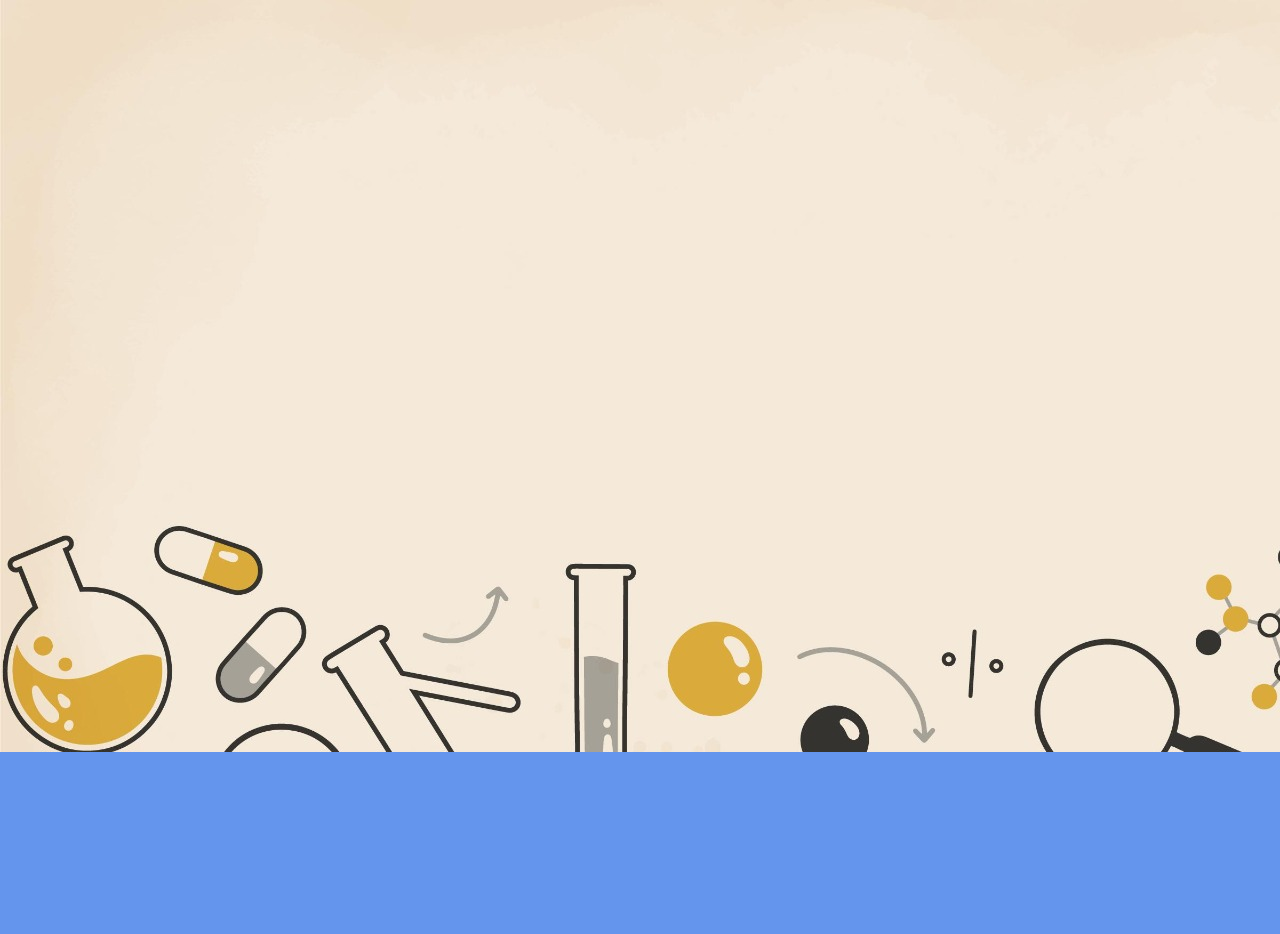
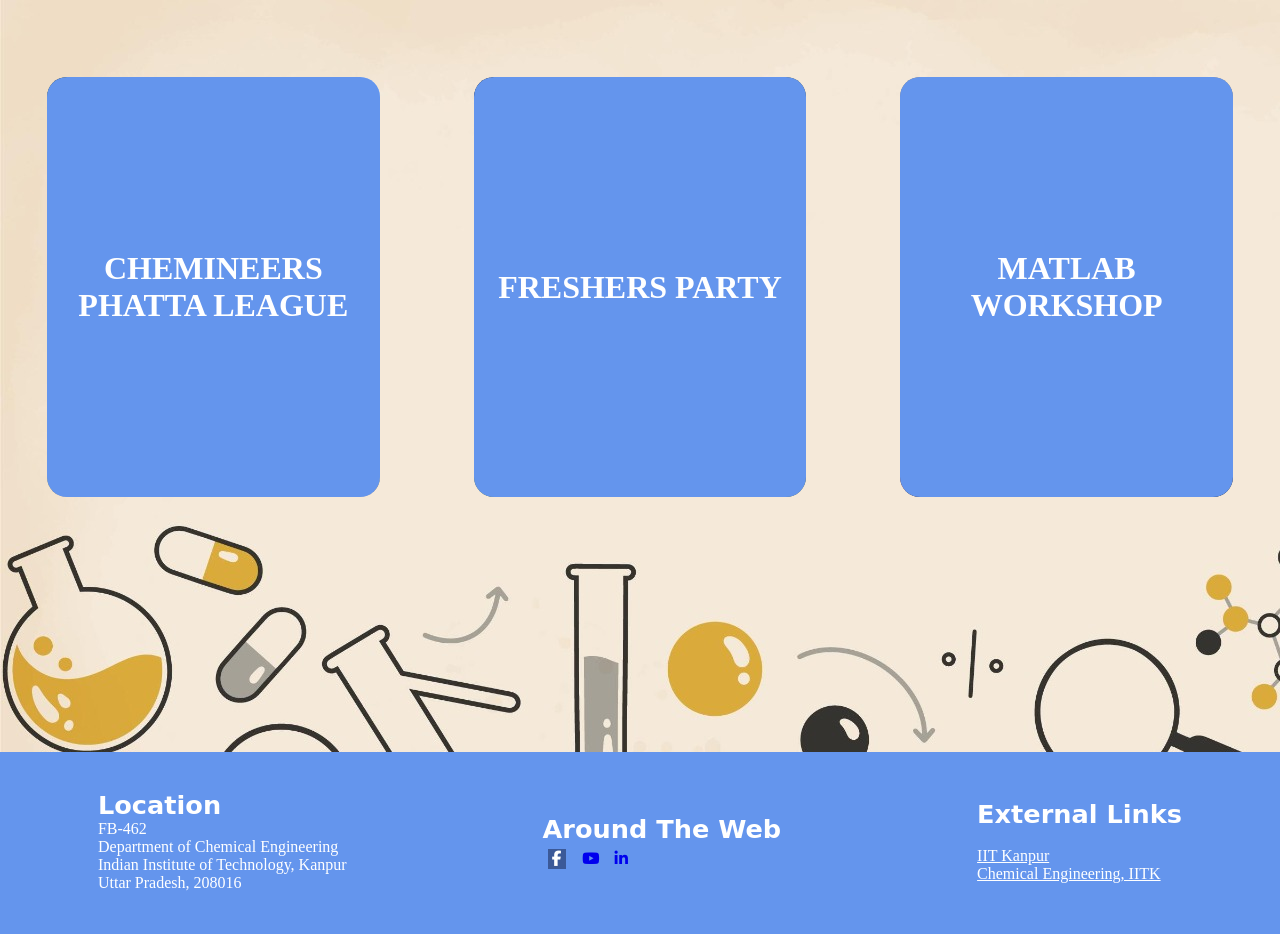
Before and after one commit to madhavlata/ChemineersWebsiteNew, a plain HTML site: page index.html in a window 1280 px wide. Shown: the part 4112-5046 px from the top of the page. Drawn offline with nearby package versions, Linux system fonts and the light colour scheme.

Commit message:
Completed website with all animations and navigation links

```diff
--- a/index.html
+++ b/index.html
@@ -36,28 +36,28 @@
       </div>
 
       <div class="container1">
-        <a class="button" href="/">
+        <a class="button" href="https://www.instagram.com/chemineersiitk/" target="_blank">
           <span></span>
           <span></span>
           <span></span>
           <span></span>
           Instagram
         </a>
-        <a class="button" href="/">
+        <a class="button" href="https://www.facebook.com/ChemineersSociety/" target="_blank">
           <span></span>
           <span></span>
           <span></span>
           <span></span>
           Facebook
         </a>
-        <a class="button" href="/">
+        <a class="button" href="https://www.linkedin.com/in/chemineers?lipi=urn%3Ali%3Apage%3Ad_flagship3_profile_view_base_contact_details%3BWbZDLc9kS5GTKK60Tsk5%2FA%3D%3D" target="_blank">
           <span></span>
           <span></span>
           <span></span>
           <span></span>
           LinkedIn
         </a>
-        <a class="button" href="https://www.youtube.com/">
+        <a class="button" href="https://www.youtube.com/channel/UCWWpSQPb8igLWcqUdeS4PTg" target="_blank">
           <span></span>
           <span></span>
           <span></span>
@@ -74,12 +74,12 @@
           <img class="logo" src="./assets/logo.png" />
         </div>
         <ul class="navbar-list">
-          <li class="navbar-item"><a href="#home">Home</a></li>
-          <li class="navbar-item"><a href="#about">About Us</a></li>
-          <li class="navbar-item"><a href="#events">Events</a></li>
-          <li class="navbar-item"><a href="#blogs">Blogs</a></li>
-          <li class="navbar-item"><a href="#contact">Team</a></li>
-          <li class="navbar-item"><a href="#exergy">Exergy</a></li>
+          <li class="navbar-item"><a href="#home" id="Home">Home</a></li>
+          <li class="navbar-item"><a href="#about" id="AboutUs">About Us</a></li>
+          <li class="navbar-item"><a href="#events" id="Events">Events</a></li>
+          <li class="navbar-item"><a href="#blogs" id="Blogs">Blogs</a></li>
+          <li class="navbar-item"><a href="#team" id="Team">Team</a></li>
+          <li class="navbar-item"><a href="https://chemineerssocietyiitk.github.io/exergy-2023/" id="Exergy" target="_blank">Exergy</a></li>
         </ul>
       </nav>
     </section>
@@ -324,9 +324,57 @@
 
     <section class="page6">
       <h1 class="recent-sessions-title" data-aos="slide-up"  data-aos-duration="1000">Recent Sessions</h1>
+      <div class="recent-sessions-container">
+      <div class="elem" data-aos="slide-right"  data-aos-duration="1000">
+        <h2>Chemineers Phatta League</h2>
+        <img src="./assets/ChemineersPhattaLeague.jpg">
+      </div>
+      <div class="elem" data-aos="slide-up"  data-aos-duration="1000">
+        <h2>FRESHERS PARTY</h2>
+        <img src="./assets/freshersparty.jpg">
+      </div>
+      <div class="elem" data-aos="slide-left"  data-aos-duration="1000">
+        <h2>MATLAB Workshop</h2>
+        <img src="./assets/MATLABWorkshop.jpg">
+      </div>
+    </div>
     </section>
 
-    <section class="footer"></section>
+    <section class="footer">
+
+      <div class="row">
+        <div class="lastpart-col">
+
+          <h3>Location </h3>
+          <p>FB-462<br> Department of Chemical Engineering<br> Indian Institute of Technology, Kanpur <br>Uttar Pradesh, 208016</p>
+
+        </div>
+        <div class="lastpart-col">
+          <div class="media-icons">
+            <h3>Around The Web </h3>
+            <a href="https://www.facebook.com/ChemineersSociety/" target="_blank"><i class="fa fa-facebook"></i></a>
+            <a href="https://www.youtube.com/channel/UCWWpSQPb8igLWcqUdeS4PTg" target="_blank"><i class="fa fa-youtube"></i></a>
+            <a href="https://www.linkedin.com/in/chemineers?lipi=urn%3Ali%3Apage%3Ad_flagship3_profile_view_base_contact_details%3BWbZDLc9kS5GTKK60Tsk5%2FA%3D%3D" target="_blank""><i class="fa fa-linkedin"></i></a>
+
+          </div>
+
+
+        </div>
+        <div class="lastpart-col">
+
+          <h3>External Links</h3>
+          <br>
+          <div class="links">
+            <div><a href="https://www.iitk.ac.in" target="_blank" style=" color:white">IIT Kanpur</a></div>
+            <div><a href="https://www.iitk.ac.in/che/" target="_blank" style=" color:white">Chemical Engineering, IITK</a></div>
+          </div>
+
+
+        </div>
+
+
+      </div>
+    </section>
 
 
 
--- a/script.js
+++ b/script.js
@@ -120,3 +120,26 @@ window.addEventListener(
   },
   false
 );
+windowheight = document.documentElement.clientHeight;
+
+Home = document.getElementById("Home");
+Home.addEventListener('click', function() {
+  scrollTo(0, 0);
+})
+
+AboutUs = document.getElementById("AboutUs");
+AboutUs.addEventListener('click', function() {
+  scrollTo(0, (windowheight/0.97));
+})
+
+Events = document.getElementById("Events");
+
+Events.addEventListener('click', function() {
+  scrollTo(0, ((2*windowheight)/1.01));
+})
+
+Blogs = document.getElementById("Blogs");
+
+Blogs.addEventListener('click', function() {
+  scrollTo(0, (4*windowheight/0.99));
+})
--- a/style.css
+++ b/style.css
@@ -922,8 +922,67 @@ h3{
   margin: auto;
 }
 
+.recent-sessions-container{
+  height: 75vh;
+  margin-top: 10vh;
+  display: flex;
+  justify-content: space-around;
+  flex-wrap: nowrap;
+}
+
+.elem {
+  height: 70%;
+  width: 26%;
+  overflow: hidden;
+  border-radius: 20px;
+  position: relative;
+}
+
+.elem h2{
+  height: 100%;
+  width: 100%;
+  background-color: cornflowerblue;
+  display: flex;
+  color: #fff;
+  font-weight: 800;
+  align-items: center;
+  justify-content: center;
+  font-size: 2.5vw;
+  position: absolute;
+  z-index: 10;
+  transition: all ease 0.5s;
+  text-transform: uppercase;
+  text-align: center;
+}
+
+.elem img{
+  height: 100%;
+  width: 100%;
+  object-fit: cover;
+  scale:1.1;
+  transition: all ease 0.5s;
+}
+.elem:hover h2{
+  display: none;
+  color: #000;
+  background-color: transparent;
+}
+.elem:hover img{
+  scale:1;
+}
+
 .footer{
   height: 40vh;
   width: 100%;
   background-color: cornflowerblue;
+
 }
+
+.row{
+  display: flex;
+  flex-direction: row;
+  justify-content: space-around;
+  align-items: center;
+  padding: 3% 0;
+  color: #fff;
+}
```
Also changed, not shown: assets/ChemineersPhattaLeague.jpg (added), assets/MATLABWorkshop.jpg (added), assets/freshersparty.jpg (added).
